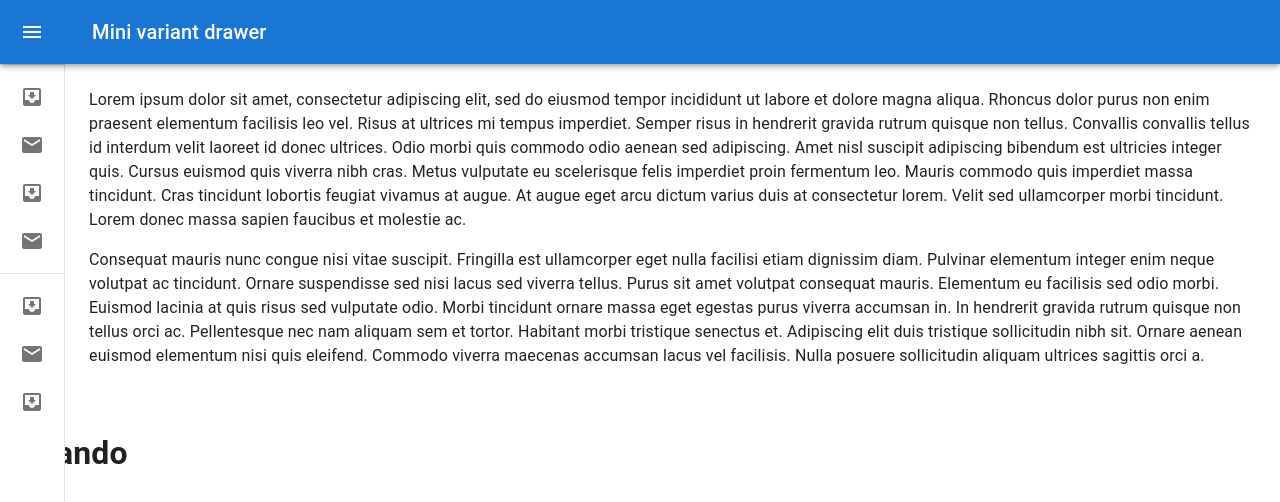
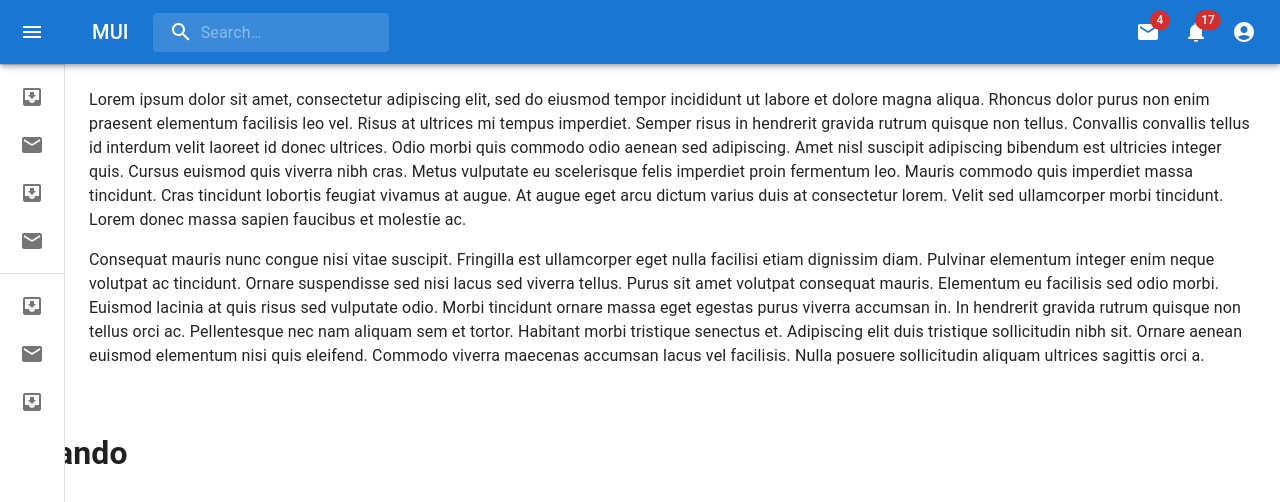
Before and after one commit to hfranco2/PI-3-UNIVESP, a React app in the folder pizzaria/frontend/: page / in a window 1280 px wide. Shown: the top 502 px of the page. Built offline with nearby package versions, Linux system fonts and the light colour scheme; the HTML template or start-up script is replaced by a standard one.

Commit message:
sarch top bar

```diff
--- a/pizzaria/frontend/src/components/MiniDrawer.js
+++ b/pizzaria/frontend/src/components/MiniDrawer.js
@@ -1,95 +1,147 @@
-import * as React from 'react';
-import { styled, useTheme } from '@mui/material/styles';
-import Box from '@mui/material/Box';
-import MuiDrawer from '@mui/material/Drawer';
-import MuiAppBar from '@mui/material/AppBar';
-import Toolbar from '@mui/material/Toolbar';
-import List from '@mui/material/List';
-import CssBaseline from '@mui/material/CssBaseline';
-import Typography from '@mui/material/Typography';
-import Divider from '@mui/material/Divider';
-import IconButton from '@mui/material/IconButton';
-import MenuIcon from '@mui/icons-material/Menu';
-import ChevronLeftIcon from '@mui/icons-material/ChevronLeft';
-import ChevronRightIcon from '@mui/icons-material/ChevronRight';
-import ListItem from '@mui/material/ListItem';
-import ListItemButton from '@mui/material/ListItemButton';
-import ListItemIcon from '@mui/material/ListItemIcon';
-import ListItemText from '@mui/material/ListItemText';
-import InboxIcon from '@mui/icons-material/MoveToInbox';
-import MailIcon from '@mui/icons-material/Mail';
+import * as React from "react";
+import { styled, alpha, useTheme } from "@mui/material/styles";
+import Box from "@mui/material/Box";
+import MuiDrawer from "@mui/material/Drawer";
+import MuiAppBar from "@mui/material/AppBar";
+import Toolbar from "@mui/material/Toolbar";
+import List from "@mui/material/List";
+import { TextField } from "@mui/material";
+import Badge from "@mui/material/Badge";
+import MenuItem from "@mui/material/MenuItem";
+import Menu from "@mui/material/Menu";
+import SearchIcon from "@mui/icons-material/Search";
+import AccountCircle from "@mui/icons-material/AccountCircle";
+import NotificationsIcon from "@mui/icons-material/Notifications";
+import MoreIcon from "@mui/icons-material/MoreVert";
+import InputBase from "@mui/material/InputBase";
+import CssBaseline from "@mui/material/CssBaseline";
+import Typography from "@mui/material/Typography";
+import Divider from "@mui/material/Divider";
+import IconButton from "@mui/material/IconButton";
+import MenuIcon from "@mui/icons-material/Menu";
+import ChevronLeftIcon from "@mui/icons-material/ChevronLeft";
+import ChevronRightIcon from "@mui/icons-material/ChevronRight";
+import ListItem from "@mui/material/ListItem";
+import ListItemButton from "@mui/material/ListItemButton";
+import ListItemIcon from "@mui/material/ListItemIcon";
+import ListItemText from "@mui/material/ListItemText";
+import InboxIcon from "@mui/icons-material/MoveToInbox";
+import MailIcon from "@mui/icons-material/Mail";
 
 const drawerWidth = 240;
+const Search = styled("div")(({ theme }) => ({
+	position: "relative",
+	borderRadius: theme.shape.borderRadius,
+	backgroundColor: alpha(theme.palette.common.white, 0.15),
+	"&:hover": {
+		backgroundColor: alpha(theme.palette.common.white, 0.25),
+	},
+	marginRight: theme.spacing(2),
+	marginLeft: 0,
+	width: "100%",
+	[theme.breakpoints.up("sm")]: {
+		marginLeft: theme.spacing(3),
+		width: "auto",
+	},
+}));
 
+const SearchIconWrapper = styled("div")(({ theme }) => ({
+	padding: theme.spacing(0, 2),
+	height: "100%",
+	position: "absolute",
+	pointerEvents: "none",
+	display: "flex",
+	alignItems: "center",
+	justifyContent: "center",
+}));
+
+const StyledInputBase = styled(InputBase)(({ theme }) => ({
+	color: "inherit",
+	"& .MuiInputBase-input": {
+		padding: theme.spacing(1, 1, 1, 0),
+		// vertical padding + font size from searchIcon
+		paddingLeft: `calc(1em + ${theme.spacing(4)})`,
+		transition: theme.transitions.create("width"),
+		width: "100%",
+		[theme.breakpoints.up("md")]: {
+			width: "20ch",
+		},
+	},
+}));
 const openedMixin = (theme) => ({
 	width: drawerWidth,
-  transition: theme.transitions.create('width', {
+	transition: theme.transitions.create("width", {
 		easing: theme.transitions.easing.sharp,
 		duration: theme.transitions.duration.enteringScreen,
 	}),
-  overflowX: 'hidden',
+	overflowX: "hidden",
 });
 
 const closedMixin = (theme) => ({
-  transition: theme.transitions.create('width', {
+	transition: theme.transitions.create("width", {
 		easing: theme.transitions.easing.sharp,
 		duration: theme.transitions.duration.leavingScreen,
 	}),
-  overflowX: 'hidden',
+	overflowX: "hidden",
 	width: `calc(${theme.spacing(7)} + 1px)`,
-  [theme.breakpoints.up('sm')]: {
+	[theme.breakpoints.up("sm")]: {
 		width: `calc(${theme.spacing(8)} + 1px)`,
 	},
 });
 
-const DrawerHeader = styled('div')(({ theme }) => ({
-  display: 'flex',
-  alignItems: 'center',
-  justifyContent: 'flex-end',
+const DrawerHeader = styled("div")(({ theme }) => ({
+	display: "flex",
+	alignItems: "center",
+	justifyContent: "flex-end",
+
 	padding: theme.spacing(0, 1),
 	// necessary for content to be below app bar
 	...theme.mixins.toolbar,
 }));
 
 const AppBar = styled(MuiAppBar, {
-  shouldForwardProp: (prop) => prop !== 'open',
+	shouldForwardProp: (prop) => prop !== "open",
 })(({ theme, open }) => ({
 	zIndex: theme.zIndex.drawer + 1,
-  transition: theme.transitions.create(['width', 'margin'], {
+	transition: theme.transitions.create(["width", "margin"], {
 		easing: theme.transitions.easing.sharp,
 		duration: theme.transitions.duration.leavingScreen,
 	}),
 	...(open && {
 		marginLeft: drawerWidth,
 		width: `calc(100% - ${drawerWidth}px)`,
-    transition: theme.transitions.create(['width', 'margin'], {
+		transition: theme.transitions.create(["width", "margin"], {
 			easing: theme.transitions.easing.sharp,
 			duration: theme.transitions.duration.enteringScreen,
 		}),
 	}),
 }));
 
-const Drawer = styled(MuiDrawer, { shouldForwardProp: (prop) => prop !== 'open' })(
-  ({ theme, open }) => ({
+const Drawer = styled(MuiDrawer, {
+	shouldForwardProp: (prop) => prop !== "open",
+})(({ theme, open }) => ({
 	width: drawerWidth,
 	flexShrink: 0,
-    whiteSpace: 'nowrap',
-    boxSizing: 'border-box',
+	whiteSpace: "nowrap",
+	boxSizing: "border-box",
 	...(open && {
 		...openedMixin(theme),
-      '& .MuiDrawer-paper': openedMixin(theme),
+		"& .MuiDrawer-paper": openedMixin(theme),
 	}),
 	...(!open && {
 		...closedMixin(theme),
-      '& .MuiDrawer-paper': closedMixin(theme),
+		"& .MuiDrawer-paper": closedMixin(theme),
 	}),
-  }),
-);
+}));
 
 export default function MiniDrawer() {
 	const theme = useTheme();
 	const [open, setOpen] = React.useState(false);
+	const [anchorEl, setAnchorEl] = React.useState(null);
+	const [mobileMoreAnchorEl, setMobileMoreAnchorEl] = React.useState(null);
 
+	const isMenuOpen = Boolean(anchorEl);
+	const isMobileMenuOpen = Boolean(mobileMoreAnchorEl);
 	const handleDrawerOpen = () => {
 		setOpen(true);
 	};
@@ -97,9 +149,26 @@ export default function MiniDrawer() {
 	const handleDrawerClose = () => {
 		setOpen(false);
 	};
+	const handleProfileMenuOpen = (event) => {
+		setAnchorEl(event.currentTarget);
+	};
 
+	const handleMobileMenuClose = () => {
+		setMobileMoreAnchorEl(null);
+	};
+
+	const handleMenuClose = () => {
+		setAnchorEl(null);
+		handleMobileMenuClose();
+	};
+
+	const handleMobileMenuOpen = (event) => {
+		setMobileMoreAnchorEl(event.currentTarget);
+	};
+	const menuId = "primary-search-account-menu";
+	const mobileMenuId = "primary-search-account-menu-mobile";
 	return (
-    <Box sx={{ display: 'flex' }}>
+		<Box sx={{ display: "flex" }}>
 			<CssBaseline />
 			<AppBar position="fixed" open={open}>
 				<Toolbar>
@@ -110,68 +179,156 @@ export default function MiniDrawer() {
 						edge="start"
 						sx={{
 							marginRight: 5,
-              ...(open && { display: 'none' }),
+							...(open && { display: "none" }),
 						}}
 					>
 						<MenuIcon />
 					</IconButton>
-          <Typography variant="h6" noWrap component="div">
-            Mini variant drawer
+					<Typography
+						variant="h6"
+						noWrap
+						component="div"
+						sx={{ display: { xs: "none", sm: "block" } }}
+					>
+						MUI
 					</Typography>
+					<Search>
+						<SearchIconWrapper>
+							<SearchIcon />
+						</SearchIconWrapper>
+						<StyledInputBase
+							placeholder="Search…"
+							inputProps={{ "aria-label": "search" }}
+						/>
+					</Search>
+					<Box sx={{ flexGrow: 1 }} />
+					<Box sx={{ display: { xs: "none", md: "flex" } }}>
+						<IconButton
+							size="large"
+							aria-label="show 4 new mails"
+							color="inherit"
+						>
+							<Badge badgeContent={4} color="error">
+								<MailIcon />
+							</Badge>
+						</IconButton>
+						<IconButton
+							size="large"
+							aria-label="show 17 new notifications"
+							color="inherit"
+						>
+							<Badge badgeContent={17} color="error">
+								<NotificationsIcon />
+							</Badge>
+						</IconButton>
+						<IconButton
+							size="large"
+							edge="end"
+							aria-label="account of current user"
+							aria-controls={menuId}
+							aria-haspopup="true"
+							onClick={handleProfileMenuOpen}
+							color="inherit"
+						>
+							<AccountCircle />
+						</IconButton>
+					</Box>
+					<Box sx={{ display: { xs: "flex", md: "none" } }}>
+						<IconButton
+							size="large"
+							aria-label="show more"
+							aria-controls={mobileMenuId}
+							aria-haspopup="true"
+							onClick={handleMobileMenuOpen}
+							color="inherit"
+						>
+							<MoreIcon />
+						</IconButton>
+					</Box>
 				</Toolbar>
 			</AppBar>
 			<Drawer variant="permanent" open={open}>
 				<DrawerHeader>
 					<IconButton onClick={handleDrawerClose}>
-            {theme.direction === 'rtl' ? <ChevronRightIcon /> : <ChevronLeftIcon />}
+						{theme.direction === "rtl" ? (
+							<ChevronRightIcon />
+						) : (
+							<ChevronLeftIcon />
+						)}
 					</IconButton>
 				</DrawerHeader>
 				<Divider />
 				<List>
-          {['Inbox', 'Starred', 'Send email', 'Drafts'].map((text, index) => (
-            <ListItem key={text} disablePadding sx={{ display: 'block' }}>
+					{["Inbox", "Starred", "Send email", "Drafts"].map(
+						(text, index) => (
+							<ListItem
+								key={text}
+								disablePadding
+								sx={{ display: "block" }}
+							>
 								<ListItemButton
 									sx={{
 										minHeight: 48,
-                  justifyContent: open ? 'initial' : 'center',
+										justifyContent: open
+											? "initial"
+											: "center",
 										px: 2.5,
 									}}
 								>
 									<ListItemIcon
 										sx={{
 											minWidth: 0,
-                    mr: open ? 3 : 'auto',
-                    justifyContent: 'center',
+											mr: open ? 3 : "auto",
+											justifyContent: "center",
 										}}
 									>
-                  {index % 2 === 0 ? <InboxIcon /> : <MailIcon />}
+										{index % 2 === 0 ? (
+											<InboxIcon />
+										) : (
+											<MailIcon />
+										)}
 									</ListItemIcon>
-                <ListItemText primary={text} sx={{ opacity: open ? 1 : 0 }} />
+									<ListItemText
+										primary={text}
+										sx={{ opacity: open ? 1 : 0 }}
+									/>
 								</ListItemButton>
 							</ListItem>
-          ))}
+						)
+					)}
 				</List>
 				<Divider />
 				<List>
-          {['All mail', 'Trash', 'Spam'].map((text, index) => (
-            <ListItem key={text} disablePadding sx={{ display: 'block' }}>
+					{["All mail", "Trash", "Spam"].map((text, index) => (
+						<ListItem
+							key={text}
+							disablePadding
+							sx={{ display: "block" }}
+						>
 							<ListItemButton
 								sx={{
 									minHeight: 48,
-                  justifyContent: open ? 'initial' : 'center',
+									justifyContent: open ? "initial" : "center",
 									px: 2.5,
 								}}
 							>
 								<ListItemIcon
 									sx={{
 										minWidth: 0,
-                    mr: open ? 3 : 'auto',
-                    justifyContent: 'center',
+										mr: open ? 3 : "auto",
+										justifyContent: "center",
 									}}
 								>
-                  {index % 2 === 0 ? <InboxIcon /> : <MailIcon />}
+									{index % 2 === 0 ? (
+										<InboxIcon />
+									) : (
+										<MailIcon />
+									)}
 								</ListItemIcon>
-                <ListItemText primary={text} sx={{ opacity: open ? 1 : 0 }} />
+								<ListItemText
+									primary={text}
+									sx={{ opacity: open ? 1 : 0 }}
+								/>
 							</ListItemButton>
 						</ListItem>
 					))}
@@ -180,31 +337,37 @@ export default function MiniDrawer() {
 			<Box component="main" sx={{ flexGrow: 1, p: 3 }}>
 				<DrawerHeader />
 				<Typography paragraph>
-          Lorem ipsum dolor sit amet, consectetur adipiscing elit, sed do eiusmod
-          tempor incididunt ut labore et dolore magna aliqua. Rhoncus dolor purus non
-          enim praesent elementum facilisis leo vel. Risus at ultrices mi tempus
-          imperdiet. Semper risus in hendrerit gravida rutrum quisque non tellus.
-          Convallis convallis tellus id interdum velit laoreet id donec ultrices.
-          Odio morbi quis commodo odio aenean sed adipiscing. Amet nisl suscipit
-          adipiscing bibendum est ultricies integer quis. Cursus euismod quis viverra
-          nibh cras. Metus vulputate eu scelerisque felis imperdiet proin fermentum
-          leo. Mauris commodo quis imperdiet massa tincidunt. Cras tincidunt lobortis
-          feugiat vivamus at augue. At augue eget arcu dictum varius duis at
-          consectetur lorem. Velit sed ullamcorper morbi tincidunt. Lorem donec massa
+					Lorem ipsum dolor sit amet, consectetur adipiscing elit, sed
+					do eiusmod tempor incididunt ut labore et dolore magna
+					aliqua. Rhoncus dolor purus non enim praesent elementum
+					facilisis leo vel. Risus at ultrices mi tempus imperdiet.
+					Semper risus in hendrerit gravida rutrum quisque non tellus.
+					Convallis convallis tellus id interdum velit laoreet id
+					donec ultrices. Odio morbi quis commodo odio aenean sed
+					adipiscing. Amet nisl suscipit adipiscing bibendum est
+					ultricies integer quis. Cursus euismod quis viverra nibh
+					cras. Metus vulputate eu scelerisque felis imperdiet proin
+					fermentum leo. Mauris commodo quis imperdiet massa
+					tincidunt. Cras tincidunt lobortis feugiat vivamus at augue.
+					At augue eget arcu dictum varius duis at consectetur lorem.
+					Velit sed ullamcorper morbi tincidunt. Lorem donec massa
 					sapien faucibus et molestie ac.
 				</Typography>
 				<Typography paragraph>
-          Consequat mauris nunc congue nisi vitae suscipit. Fringilla est ullamcorper
-          eget nulla facilisi etiam dignissim diam. Pulvinar elementum integer enim
-          neque volutpat ac tincidunt. Ornare suspendisse sed nisi lacus sed viverra
-          tellus. Purus sit amet volutpat consequat mauris. Elementum eu facilisis
-          sed odio morbi. Euismod lacinia at quis risus sed vulputate odio. Morbi
-          tincidunt ornare massa eget egestas purus viverra accumsan in. In hendrerit
-          gravida rutrum quisque non tellus orci ac. Pellentesque nec nam aliquam sem
-          et tortor. Habitant morbi tristique senectus et. Adipiscing elit duis
-          tristique sollicitudin nibh sit. Ornare aenean euismod elementum nisi quis
-          eleifend. Commodo viverra maecenas accumsan lacus vel facilisis. Nulla
-          posuere sollicitudin aliquam ultrices sagittis orci a.
+					Consequat mauris nunc congue nisi vitae suscipit. Fringilla
+					est ullamcorper eget nulla facilisi etiam dignissim diam.
+					Pulvinar elementum integer enim neque volutpat ac tincidunt.
+					Ornare suspendisse sed nisi lacus sed viverra tellus. Purus
+					sit amet volutpat consequat mauris. Elementum eu facilisis
+					sed odio morbi. Euismod lacinia at quis risus sed vulputate
+					odio. Morbi tincidunt ornare massa eget egestas purus
+					viverra accumsan in. In hendrerit gravida rutrum quisque non
+					tellus orci ac. Pellentesque nec nam aliquam sem et tortor.
+					Habitant morbi tristique senectus et. Adipiscing elit duis
+					tristique sollicitudin nibh sit. Ornare aenean euismod
+					elementum nisi quis eleifend. Commodo viverra maecenas
+					accumsan lacus vel facilisis. Nulla posuere sollicitudin
+					aliquam ultrices sagittis orci a.
 				</Typography>
 			</Box>
 		</Box>
```
Also changed, not shown: 1 other file (tests, documents, lock files or other folders). Lines whose indentation alone changed are shown as unchanged.
